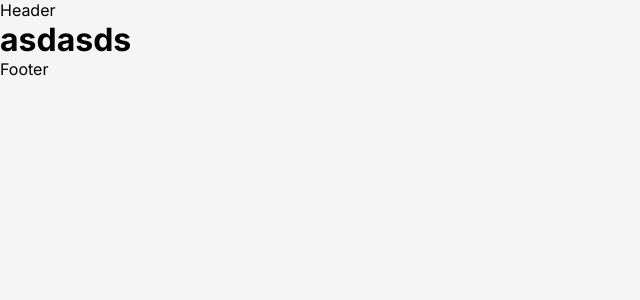
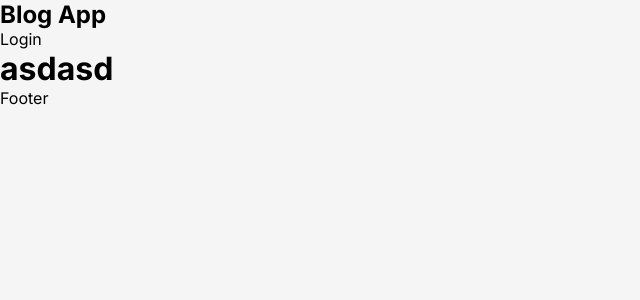
Before and after one commit to EmreeOzturk/blog-app-next13, a Next.js app: page / in a window 1280 px wide. Shown: the top 300 px of the page, without its empty margins (0-640 px from the left). Built offline with nearby package versions, Linux system fonts and the light colour scheme.

Commit message:
header updated

```diff
--- a/app/page.tsx
+++ b/app/page.tsx
@@ -1,8 +1,6 @@
-import Image from 'next/image'
-import styles from './page.module.css'
+import Image from 'next/image';
+import styles from './page.module.css';
 
 export default function Home() {
-  return (
-    <h1>asdasds</h1>
-  )
+  return <h1>asdasd</h1>;
 }
--- a/components/layout/header/Header.tsx
+++ b/components/layout/header/Header.tsx
@@ -1,9 +1,39 @@
-import React from 'react'
-import styles from './Header.module.css'
+'use client';
+import { useState } from 'react';
+import Link from 'next/link';
+import styles from './Header.module.css';
+import Image from 'next/image';
 const Header = () => {
+  const [loggedIn, setLoggedIn] = useState(false);
+  const [showDropDown, setShowDropDown] = useState(false);
+
+  const handleShowDropDown = () => setShowDropDown(!showDropDown);
   return (
-    <div>Header</div>
-  )
-}
+    <div className={styles.container}>
+      <div className={styles.wrapper}>
+        <h2 className={styles.left}>
+          <Link href="/">Blog App</Link>
+        </h2>
+        <ul className={styles.right}>
+          {loggedIn ? (
+            <div>
+              <Image
+                onClick={handleShowDropDown}
+                src="/user.png"
+                width={30}
+                height={30}
+                alt="user"
+              />
+            </div>
+          ) : (
+            <li>
+              <Link href="/login">Login</Link>
+            </li>
+          )}
+        </ul>
+      </div>
+    </div>
+  );
+};
 
-export default Header
+export default Header;
```
